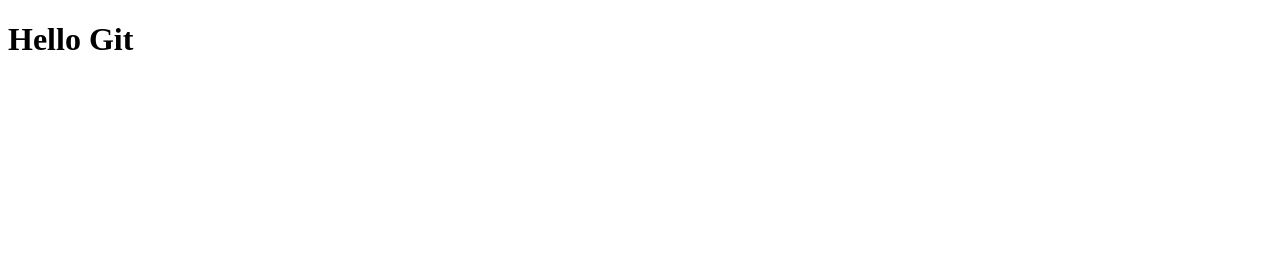
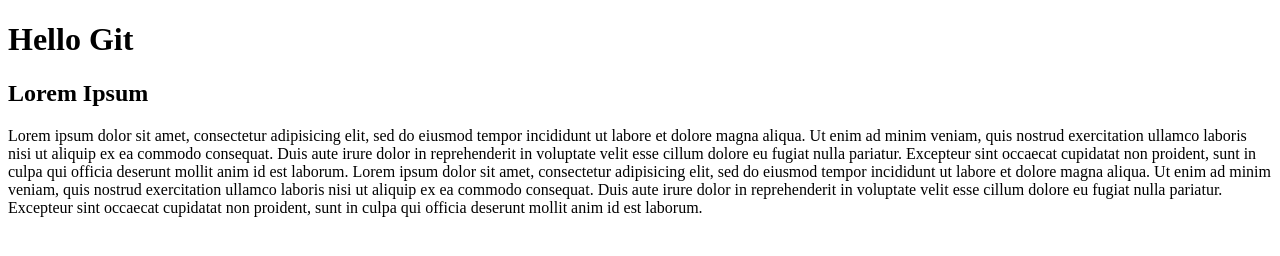
Before and after one commit to tonypapps/hellogit, a plain HTML site: page index.html in a window 1280 px wide. Drawn offline with Linux system fonts and the light colour scheme.

Commit message:
added main content

```diff
--- a/index.html
+++ b/index.html
@@ -8,5 +8,12 @@
     <header>
       <h1>Hello Git</h1>
     </header>
+    <main>
+      <h2>Lorem Ipsum</h2>
+      <p>
+        Lorem ipsum dolor sit amet, consectetur adipisicing elit, sed do eiusmod tempor incididunt ut labore et dolore magna aliqua. Ut enim ad minim veniam, quis nostrud exercitation ullamco laboris nisi ut aliquip ex ea commodo consequat. Duis aute irure dolor in reprehenderit in voluptate velit esse cillum dolore eu fugiat nulla pariatur. Excepteur sint occaecat cupidatat non proident, sunt in culpa qui officia deserunt mollit anim id est laborum.
+        Lorem ipsum dolor sit amet, consectetur adipisicing elit, sed do eiusmod tempor incididunt ut labore et dolore magna aliqua. Ut enim ad minim veniam, quis nostrud exercitation ullamco laboris nisi ut aliquip ex ea commodo consequat. Duis aute irure dolor in reprehenderit in voluptate velit esse cillum dolore eu fugiat nulla pariatur. Excepteur sint occaecat cupidatat non proident, sunt in culpa qui officia deserunt mollit anim id est laborum.
+      </p>
+    </main>
   </body>
 </html>
```
